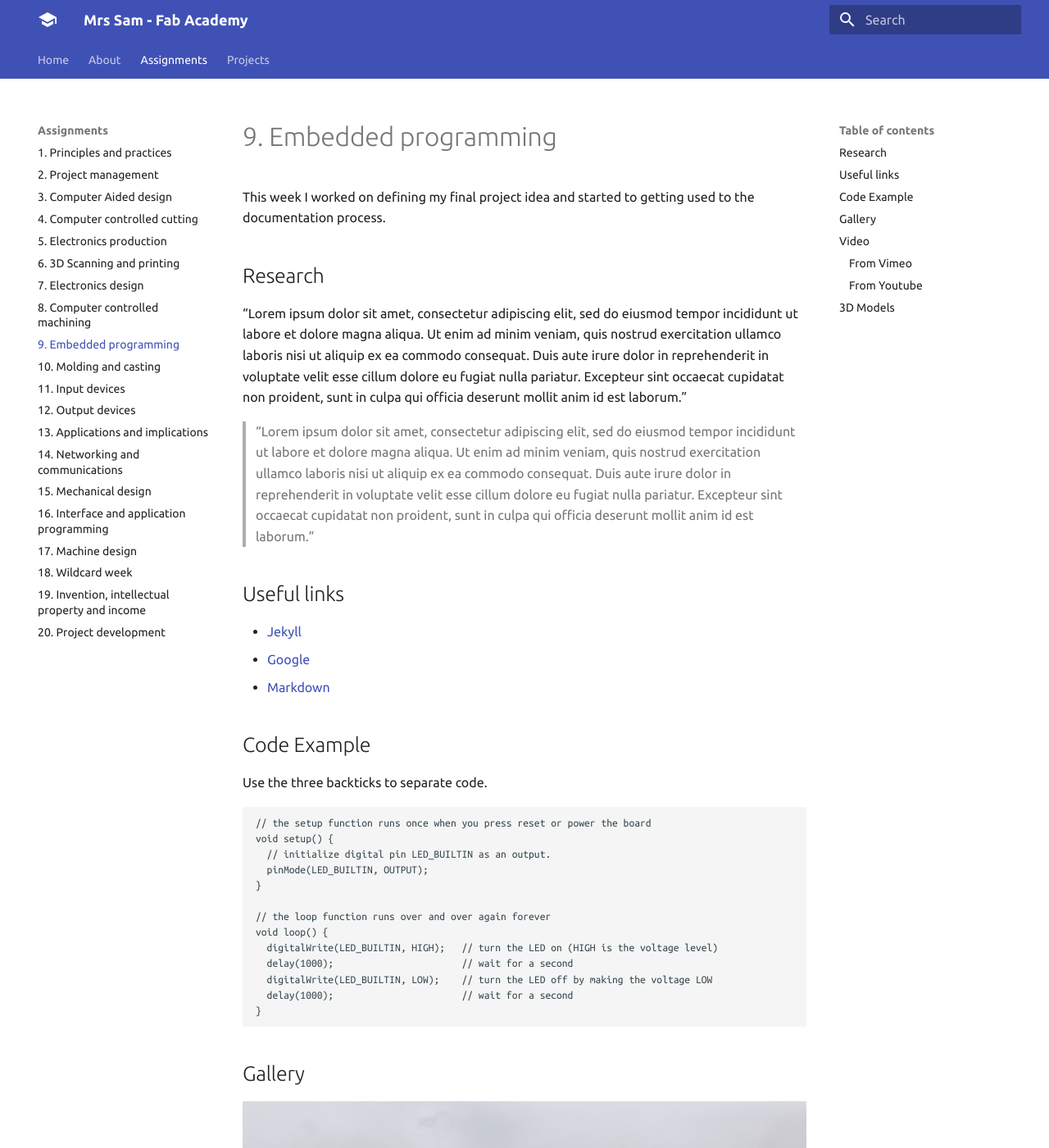
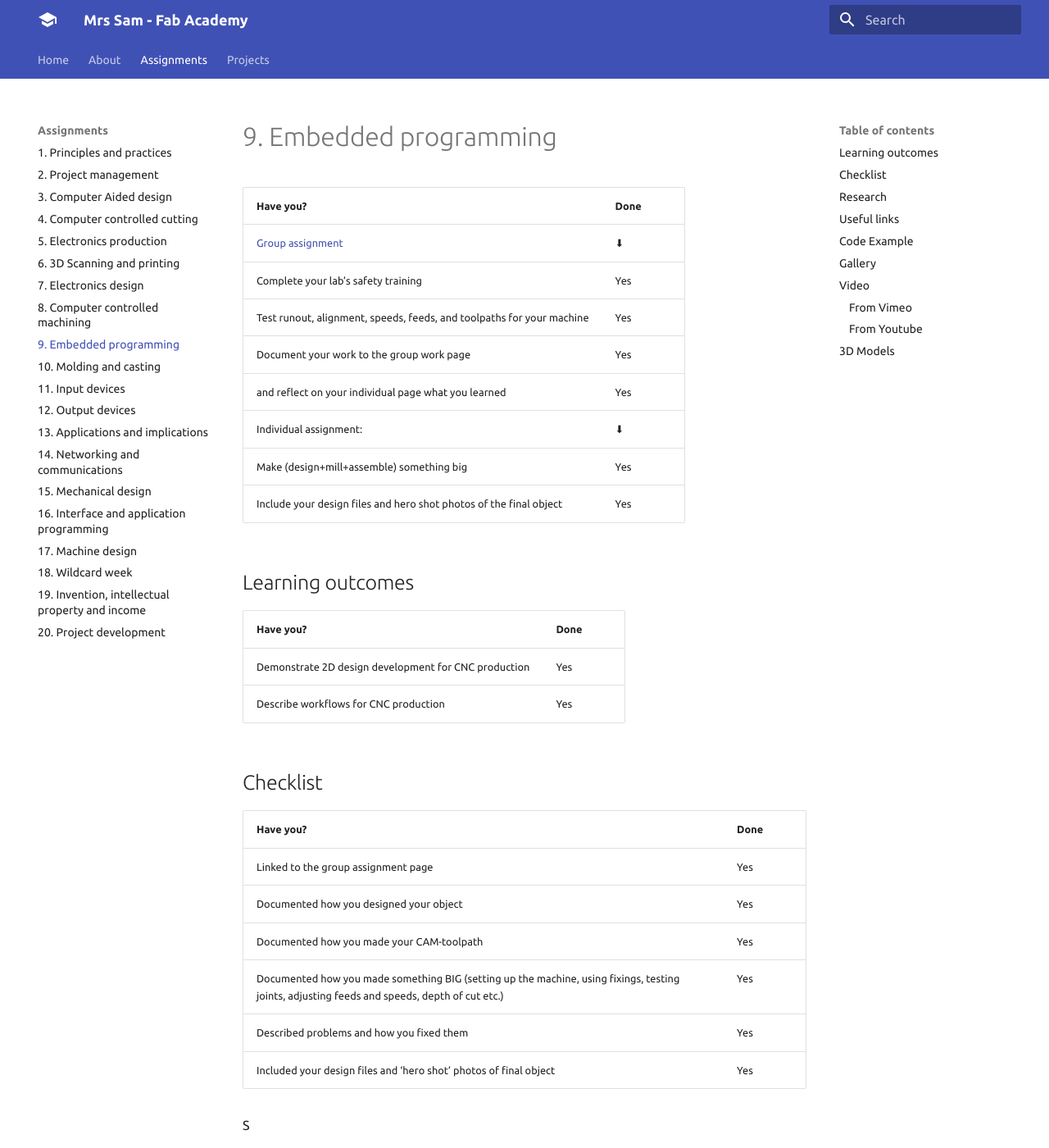
Before and after one commit to MrsLes/FA2023, an MkDocs documentation site: the page built from docs/assignments/week09.md, in a window 1280 px wide and 1400 px high. Shown: the whole window at 82% size. Built offline with MkDocs 1.6.1 and Material for MkDocs 9.7.7, drawn with Linux system fonts in a browser that asks for light colours.

Commit message:
Added Criteria

```diff
--- a/docs/assignments/week09.md
+++ b/docs/assignments/week09.md
@@ -1,4 +1,34 @@
 # 9. Embedded programming
+| Have you? | Done |
+| --------|----------|
+|[Group assignment](https://fabacademy.org/2022/labs/incitefocus/group%20projects/computer-controlled-machining/)|&#11015;|
+|Complete your lab's safety training|Yes|
+|Test runout, alignment, speeds, feeds, and toolpaths for your machine|Yes|
+|Document your work to the group work page |Yes|
+|and reflect on your individual page what you learned|Yes|
+| Individual assignment:|&#11015;|
+| Make (design+mill+assemble) something big|Yes|
+| Include your design files and hero shot photos of the final object|Yes|
+
+## Learning outcomes
+
+| Have you? | Done |
+| --------|----------|
+|Demonstrate 2D design development for CNC production|Yes|
+|Describe workflows for CNC production|Yes|
+
+## Checklist
+
+| Have you? | Done |
+| --------|----------|
+| Linked to the group assignment page | Yes |
+| Documented how you designed your object| Yes |
+| Documented how you made your CAM-toolpath| Yes |
+| Documented how you made something BIG (setting up the machine, using fixings, testing joints, adjusting feeds and speeds, depth of cut etc.)| Yes |
+| Described problems and how you fixed them | Yes |
+| Included your design files and 'hero shot' photos of final object | Yes |
+
+S
 
 This week I worked on defining my final project idea and started to getting used to the documentation process.
 
```
